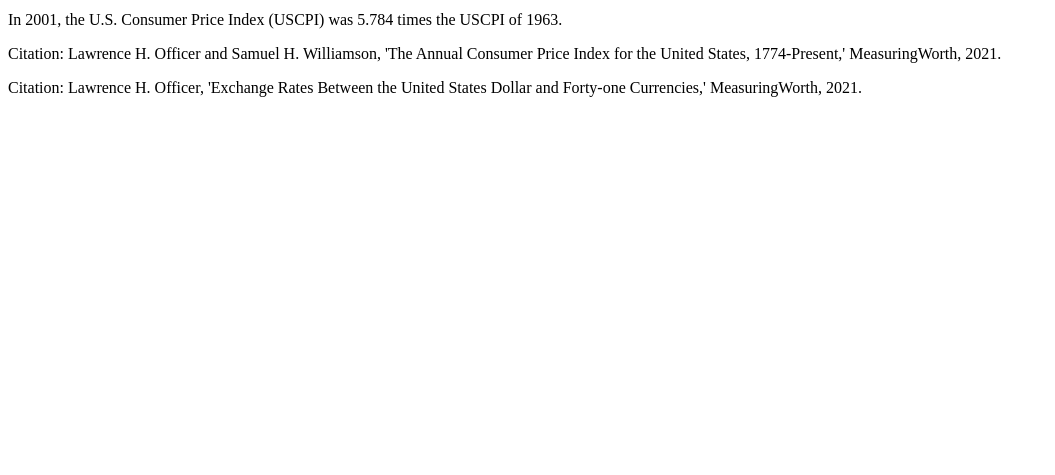
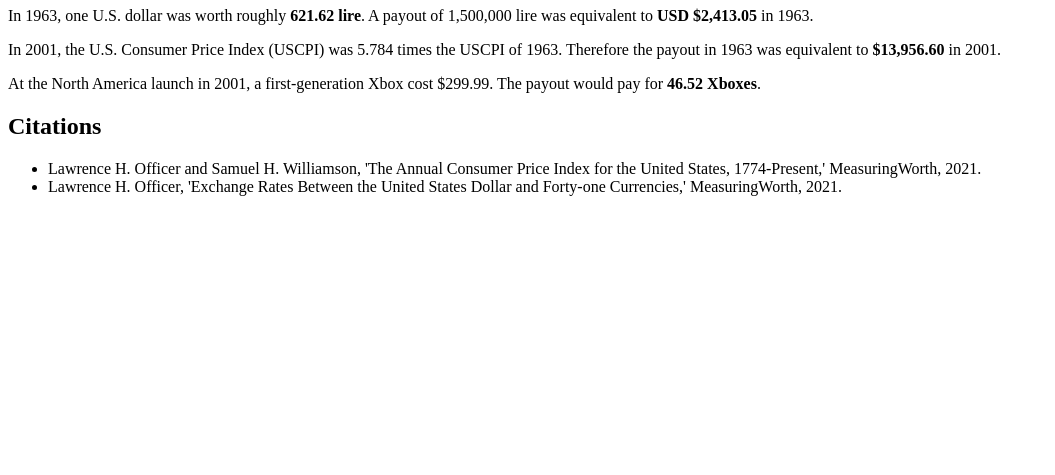
Before and after one commit to settinger/ForeXbox, a plain HTML site: page index.html in a window 1280 px wide. Shown: the part 325-800 px from the top of the page, without its empty margins (0-1055 px from the left). Drawn offline with Linux system fonts and the light colour scheme.

Commit message:
Okay I think it's done

```diff
--- a/index.html
+++ b/index.html
@@ -51,15 +51,17 @@
         <input type="number" id="payout" step="0.01" value="1500000.00" />
       </div>
     </form>
+    <h1 id="tldr"></h1>
     <div id="xboxen"></div>
-    <p>
-      Citation: Lawrence H. Officer and Samuel H. Williamson, 'The Annual
-      Consumer Price Index for the United States, 1774-Present,' MeasuringWorth,
-      2021.
-    </p>
-    <p>
-      Citation: Lawrence H. Officer, 'Exchange Rates Between the United States
-      Dollar and Forty-one Currencies,' MeasuringWorth, 2021.
+    <h2>Citations</h2>
+    <ul>
+      <li>
+        Lawrence H. Officer and Samuel H. Williamson, 'The Annual Consumer Price Index for the United States, 1774-Present,' MeasuringWorth, 2021.
+      </li>
+      <li>
+        Lawrence H. Officer, 'Exchange Rates Between the United States Dollar and Forty-one Currencies,' MeasuringWorth, 2021.
+      </li>
+    </ul>
     </p>
     <script src="./globalExchange.js" type="text/javascript"></script>
     <script src="./USCPI.js" type="text/javascript"></script>
--- a/main.js
+++ b/main.js
@@ -50,28 +50,25 @@ const update = (event) => {
   // Set currency type
   $("currencyUnit").innerText = country.currency(year);
 
+  let money = new Intl.NumberFormat();
   // Get that year's value in USD
   let USD = new Intl.NumberFormat(undefined, {
     style: "currency",
     currency: "USD"
   });
-  let oldUSD = USD.format(payout * country.xr(year));
-
+  let UsdOld = USD.format(payout / country.xr(year));
+  let Usd2001 = USD.format(payout / country.xr(year) * CPI(year));
+  let boxen = payout / country.xr(year) * CPI(year) / 299.99;
+  $("tldr").innerText = boxen.toFixed(2) + " Xboxes"
   $("xboxen").innerHTML = `
 <p>
-  In ${year}, one U.S. dollar was worth roughly ${country
-    .xr(year)
-    .toFixed(2)} ${country.currency(year)}.
+  In ${year}, one U.S. dollar was worth roughly <b>${money.format(country.xr(year))} ${country.currency(year)}</b>. A payout of ${money.format(payout)} ${country.currency(year)} was equivalent to <b>USD ${UsdOld}</b> in ${year}.
 </p>
 <p>
-  A payout of ${payout} ${country.currency(
-    year
-  )} was equivalent to USD ${oldUSD} in ${year}.
+  In 2001, the U.S. Consumer Price Index (USCPI) was ${CPI(year).toFixed(3)} times the USCPI of ${year}. Therefore the payout in ${year} was equivalent to <b>${Usd2001}</b> in 2001.
 </p>
 <p>
-  In 2001, the U.S. Consumer Price Index (USCPI) was ${CPI(year).toFixed(
-    3
-  )} times the USCPI of ${year}.
+  At the North America launch in 2001, a first-generation Xbox cost $299.99. The payout would pay for <b>${boxen.toFixed(2)} Xboxes</b>.
 </p>
 `;
 };
```
